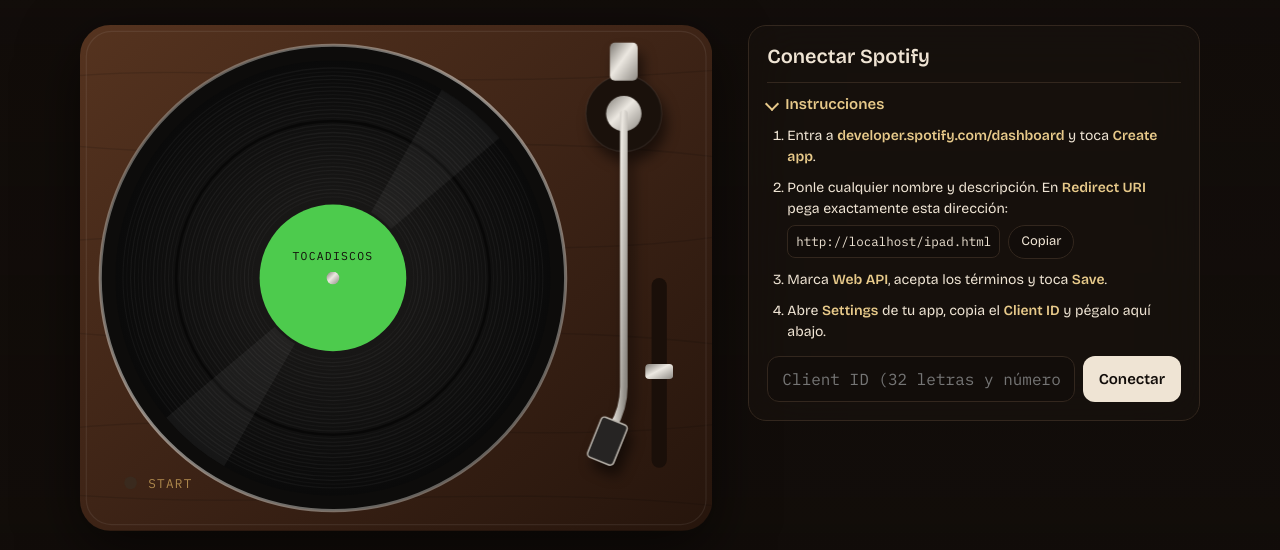
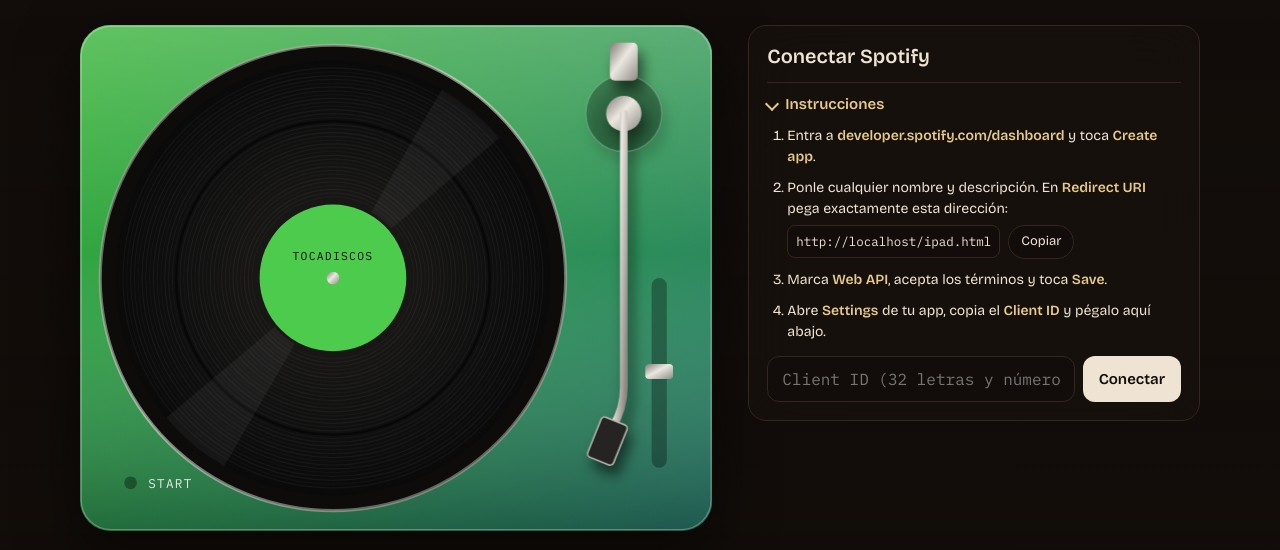
Before and after one commit to ismesa1/tocadiscos, a plain HTML site: page ipad.html in a window 1280 px wide. Shown: the part 76-626 px from the top of the page. Drawn offline with nearby package versions, Linux system fonts and the light colour scheme.

Commit message:
Enhance visual elements with gradients and filters
Added new gradients and filters for improved visuals.

```diff
--- a/ipad.html
+++ b/ipad.html
@@ -45,6 +45,9 @@
 @keyframes spin{to{transform:rotate(360deg)}}
 #arm{transform-box:view-box;transform-origin:430px 70px;transition:transform 1s cubic-bezier(.3,.7,.2,1);filter:drop-shadow(4px 8px 5px rgba(0,0,0,.55))}
 #lamp{transition:fill .3s}
+.pl{opacity:0;transition:opacity 1.4s ease}
+.pl.on{opacity:1}
+@media (prefers-reduced-motion:reduce){.pl{transition:none}}
 @media (prefers-reduced-motion:reduce){.disc{animation:none}#arm{transition:none}}
 
 .now{display:grid;gap:16px;margin-top:22px}
@@ -111,23 +114,32 @@
   <section>
     <svg id="deck" viewBox="0 0 500 400" role="img" aria-label="Tocadiscos con el disco actual">
       <defs>
-        <linearGradient id="wood" x1="0" y1="0" x2="1" y2="1">
-          <stop offset="0" stop-color="#55331f"/><stop offset=".55" stop-color="#3b2215"/><stop offset="1" stop-color="#26150c"/>
-        </linearGradient>
-        <radialGradient id="vinyl" cx="200" cy="200" r="172" gradientUnits="userSpaceOnUse">
+                <radialGradient id="vinyl" cx="200" cy="200" r="172" gradientUnits="userSpaceOnUse">
           <stop offset=".35" stop-color="#181716"/><stop offset="1" stop-color="#0a0a0a"/>
         </radialGradient>
         <linearGradient id="metal" x1="0" y1="0" x2="1" y2="1">
           <stop offset="0" stop-color="#7f7b75"/><stop offset=".45" stop-color="#ece8e1"/><stop offset="1" stop-color="#8e8a84"/>
         </linearGradient>
+        <linearGradient id="plinthGrad" x1="0" y1="0" x2="1" y2="1">
+          <stop id="pg1" offset="0" stop-color="hsl(28 55% 42%)"/><stop id="pg2" offset="1" stop-color="hsl(350 50% 30%)"/>
+        </linearGradient>
+        <linearGradient id="glass" x1="0" y1="0" x2="0" y2="1">
+          <stop offset="0" stop-color="#fff" stop-opacity=".22"/><stop offset=".45" stop-color="#fff" stop-opacity="0"/><stop offset="1" stop-color="#000" stop-opacity=".28"/>
+        </linearGradient>
+        <filter id="soft" x="-10%" y="-10%" width="120%" height="120%" color-interpolation-filters="sRGB">
+          <feGaussianBlur stdDeviation="38"/>
+          <feColorMatrix type="saturate" values="1.5"/>
+        </filter>
+        <clipPath id="plinthClip"><rect width="500" height="400" rx="24"/></clipPath>
         <clipPath id="labelClip"><circle cx="200" cy="200" r="58"/></clipPath>
       </defs>
-      <rect width="500" height="400" rx="24" fill="url(#wood)"/>
-      <g fill="none" stroke="#000" stroke-opacity=".12" stroke-width="1.2">
-        <path d="M0 40 C120 30 260 55 500 36"/><path d="M0 96 C150 110 300 80 500 104"/><path d="M0 170 C140 160 340 190 500 168"/>
-        <path d="M0 244 C160 258 300 230 500 252"/><path d="M0 318 C130 305 330 335 500 316"/><path d="M0 372 C170 384 320 362 500 380"/>
+      <rect width="500" height="400" rx="24" fill="url(#plinthGrad)"/>
+      <g clip-path="url(#plinthClip)">
+        <image class="pl" id="plA" x="-160" y="-160" width="820" height="720" preserveAspectRatio="xMidYMid slice" filter="url(#soft)" href=""/>
+        <image class="pl" id="plB" x="-160" y="-160" width="820" height="720" preserveAspectRatio="xMidYMid slice" filter="url(#soft)" href=""/>
+        <rect width="500" height="400" fill="url(#glass)"/>
       </g>
-      <rect x="5" y="5" width="490" height="390" rx="20" fill="none" stroke="#fff" stroke-opacity=".07"/>
+      <rect x="1" y="1" width="498" height="398" rx="23.5" fill="none" stroke="#fff" stroke-opacity=".28"/>
       <circle cx="200" cy="200" r="184" fill="#0d0c0b"/>
       <circle cx="200" cy="200" r="184" fill="none" stroke="url(#metal)" stroke-width="2.5" opacity=".55"/>
       <g class="disc">
@@ -140,12 +152,12 @@
       <path d="M286 51 A172 172 0 0 1 331.8 89.4 L246 161.4 A60 60 0 0 0 230 148 Z" fill="#fff" opacity=".05"/>
       <path d="M114 349 A172 172 0 0 1 68.2 310.6 L154 238.6 A60 60 0 0 0 170 252 Z" fill="#fff" opacity=".05"/>
       <circle cx="200" cy="200" r="5" fill="url(#metal)"/>
-      <rect x="452" y="200" width="12" height="150" rx="6" fill="#1a0f09"/>
+      <rect x="452" y="200" width="12" height="150" rx="6" fill="#000" fill-opacity=".3"/>
       <rect id="pitch" x="447" y="268" width="22" height="12" rx="3" fill="url(#metal)"/>
-      <circle id="lamp" cx="40" cy="362" r="5" fill="#3a2a1e"/>
-      <text x="54" y="366" font-family="IBM Plex Mono, monospace" font-size="10" fill="#c9a15a" opacity=".8" letter-spacing="1">START</text>
+      <circle id="lamp" cx="40" cy="362" r="5" fill="#000" fill-opacity=".35"/>
+      <text x="54" y="366" font-family="IBM Plex Mono, monospace" font-size="10" fill="#fff" opacity=".85" letter-spacing="1">START</text>
       <g id="arm">
-        <circle cx="430" cy="70" r="30" fill="#1a110b" stroke="#fff" stroke-opacity=".08"/>
+        <circle cx="430" cy="70" r="30" fill="#000" fill-opacity=".28" stroke="#fff" stroke-opacity=".2"/>
         <rect x="419" y="14" width="22" height="30" rx="4" fill="url(#metal)"/>
         <circle cx="430" cy="70" r="14" fill="url(#metal)"/>
         <path d="M430 70 L430 286 Q430 304 421 318" stroke="url(#metal)" stroke-width="6" fill="none" stroke-linecap="round"/>
@@ -321,8 +333,15 @@
   if(!url){a.classList.remove('on');b.classList.remove('on');return}
   const im=new Image();im.onload=()=>{back.style.backgroundImage='url("'+url+'")';back.classList.add('on');front.classList.remove('on')};im.src=url;
 }
+function setPlinth(url,seed){
+  const h=hueOf(seed||'x');
+  $('pg1').setAttribute('stop-color',`hsl(${h} 55% 45%)`);$('pg2').setAttribute('stop-color',`hsl(${(h+50)%360} 50% 32%)`);
+  const a=$('plA'),b=$('plB'),front=a.classList.contains('on')?a:b,back=front===a?b:a;
+  if(!url){a.classList.remove('on');b.classList.remove('on');return}
+  const im=new Image();im.onload=()=>{back.setAttribute('href',url);back.classList.add('on');front.classList.remove('on')};im.src=url;
+}
 function setLabel(title,img,seed){
-  setBg(img);
+  setBg(img);setPlinth(img,seed);
   $('labelBg').setAttribute('fill',`hsl(${hueOf(seed||'x')} 55% 55%)`);
   $('labelImg').setAttribute('href',img||'');
   $('labelTxt').textContent=img?'':(title||'').slice(0,16).toUpperCase();
@@ -331,7 +350,7 @@
   st.playing=v;deck.classList.toggle('playing',v);
   $('playIc').innerHTML=v?'<path d="M6 4h4v16H6zM14 4h4v16h-4z"/>':'<path d="M7 4v16l13-8z"/>';
   $('play').setAttribute('aria-label',v?'Pausar':'Reproducir');
-  $('lamp').setAttribute('fill',v?'#e7c98a':'#3a2a1e');
+  $('lamp').setAttribute('fill',v?'#fff6d8':'#000');$('lamp').setAttribute('fill-opacity',v?'1':'.35');
   crackleLevel();
 }
 function tick(){
```
